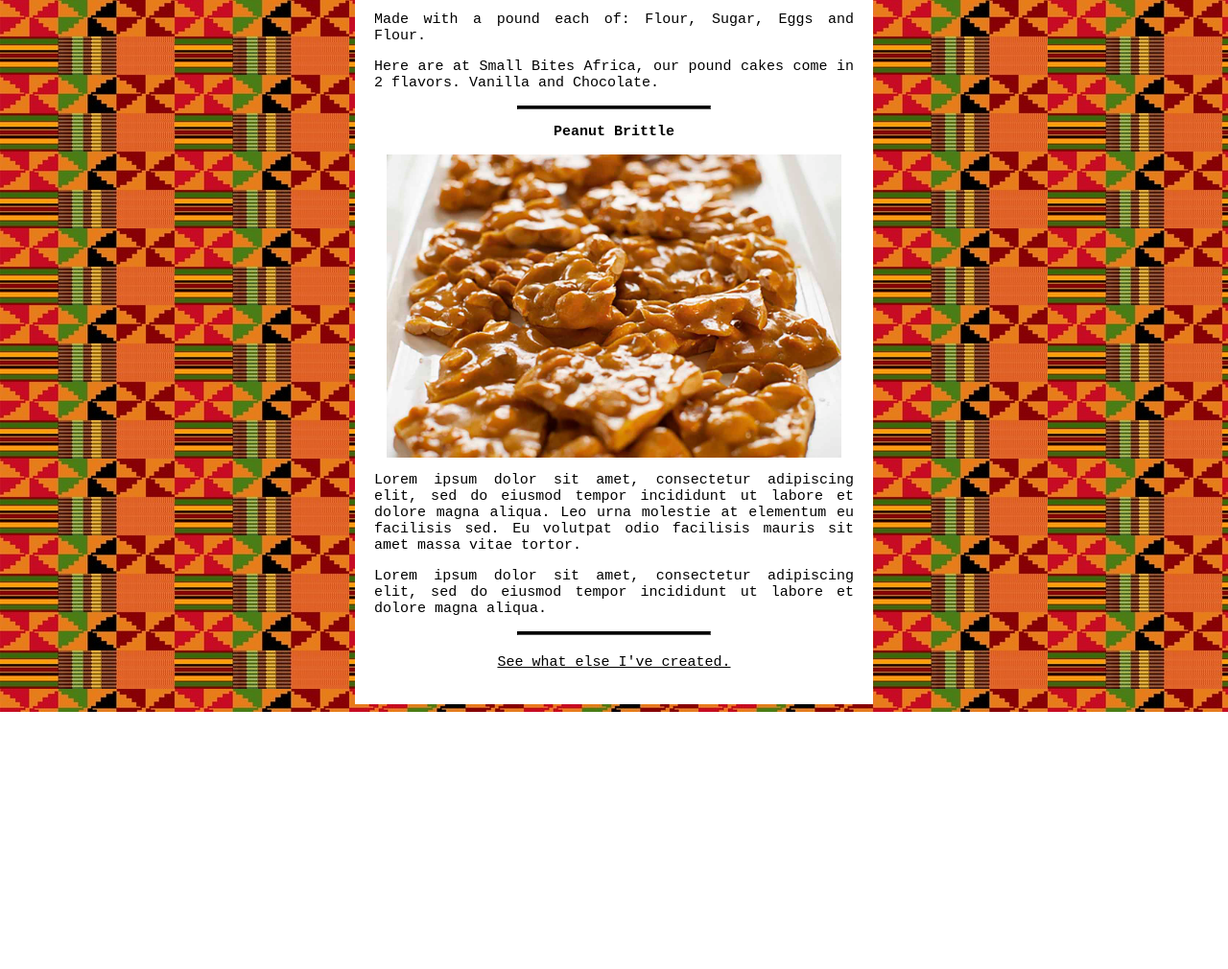
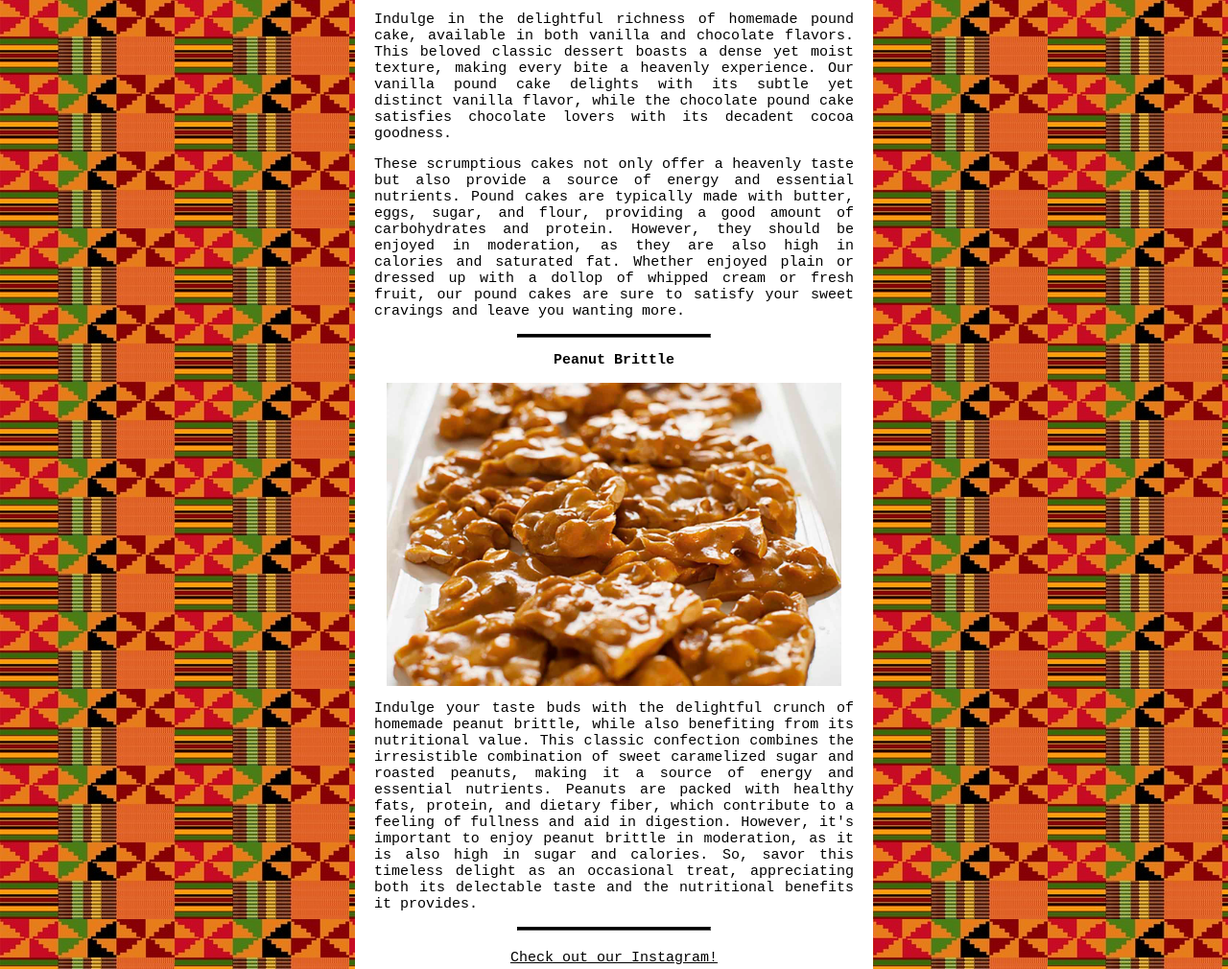
Before and after one commit to Men5ah/Small-Bites-Menu, a plain HTML site: page desserts.html in a window 1280 px wide. Shown: the part 482-1492 px from the top of the page at 96% size. Before the commit the page ends 1224 px from the top, so only its background shows below. Drawn offline with Linux system fonts and the light colour scheme.

Commit message:
Updated Links and Dessert Descriptions

```diff
--- a/desserts.html
+++ b/desserts.html
@@ -12,25 +12,36 @@
                 <hr>
                 <section>
                     <h3>Pound Cake</h3>
-                    <img src="strawberry-pound-cake-2-768x1152.jpg" alt="Chicken Yassa with steamed Rice" height="316" width="474" class="image">
-                    <p>Made with a pound each of: Flour, Sugar, Eggs and Flour.</p>
-                    <p>Here are at Small Bites Africa, our pound cakes come in 2 flavors. Vanilla and Chocolate.</p>
+                    <img src="strawberry-pound-cake-2-768x1152.jpg" alt="Strawberry Pound Cake" height="316" width="474" class="image">
+                    <p>Indulge in the delightful richness of homemade pound cake, available in both vanilla and chocolate
+                        flavors. This beloved classic dessert boasts a dense yet moist texture, making every bite a heavenly
+                         experience. Our vanilla pound cake delights with its subtle yet distinct vanilla flavor, while the
+                         chocolate pound cake satisfies chocolate lovers with its decadent cocoa goodness.</p>
+
+                    <p>These scrumptious cakes not only offer a heavenly taste but also provide a source of energy and
+                        essential nutrients. Pound cakes are typically made with butter, eggs, sugar, and flour, providing
+                        a good amount of carbohydrates and protein. However, they should be enjoyed in moderation, as they
+                        are also high in calories and saturated fat. Whether enjoyed plain or dressed up with a dollop of
+                        whipped cream or fresh fruit, our pound cakes are sure to satisfy your sweet cravings and leave you
+                        wanting more.</p>
                 </section>
                 <hr>
                 <section>
                     <h3>Peanut Brittle</h3>
-                    <img src="peanut brittle.jpg" alt="Steak on a plate" height="316" width="474" class="image">
-                    <p>Lorem ipsum dolor sit amet, consectetur adipiscing elit, sed do eiusmod tempor incididunt ut
-                        labore et dolore magna aliqua.
-                        Leo urna molestie at elementum eu facilisis sed.
-                        Eu volutpat odio facilisis mauris sit amet massa vitae tortor.</p>
-
-                    <p>Lorem ipsum dolor sit amet, consectetur adipiscing elit, sed do eiusmod tempor incididunt ut
-                        labore et dolore magna aliqua.</p>
+                    <img src="peanut brittle.jpg" alt="Peanut Brittle" height="316" width="474" class="image">
+                    <p>Indulge your taste buds with the delightful crunch of homemade peanut brittle, while also
+                        benefiting from its nutritional value. This classic confection combines the irresistible
+                        combination of sweet caramelized sugar and roasted peanuts, making it a source of energy
+                        and essential nutrients. Peanuts are packed with healthy fats, protein, and dietary fiber,
+                        which contribute to a feeling of fullness and aid in digestion. However, it's important to
+                        enjoy peanut brittle in moderation, as it is also high in sugar and calories. So, savor this
+                        timeless delight as an occasional treat, appreciating both its delectable taste and the nutritional
+                        benefits it provides.</p>
                 </section>
                 <hr>
                 <footer class="blog">
-                    <p class="blog-link"> <a href="https://www.instagram.com/ents_kreations/" target="_blank">See what else I've created.</a></p>
+                    <p class="blog-link"> <a href="https://instagram.com/smallbitesafrica?igshid=MzRlODBiNWFlZA==" target="_blank">Check out our Instagram!</a></p>
+                    <p class="blog-link"><a href = "https://www.etsy.com/shop/SmallBitesAfrica?ref=search_shop_redirect&fbclid=PAAaZEeShSi0Jp1br7NQhjNKy0YhTt1R4QuVv04ob4yOJkx6J3_-j4GuVyZHA&load_webview=1&bid=FGOocavrsb6p8FOO1fkcqorzv3Qm" target="_blank">Order here!</a></p>
                 </footer>
             </div>
         </body>
```
Also changed, not shown: dishes.html (+2 -1 lines), index.html (+2 -1 lines).
